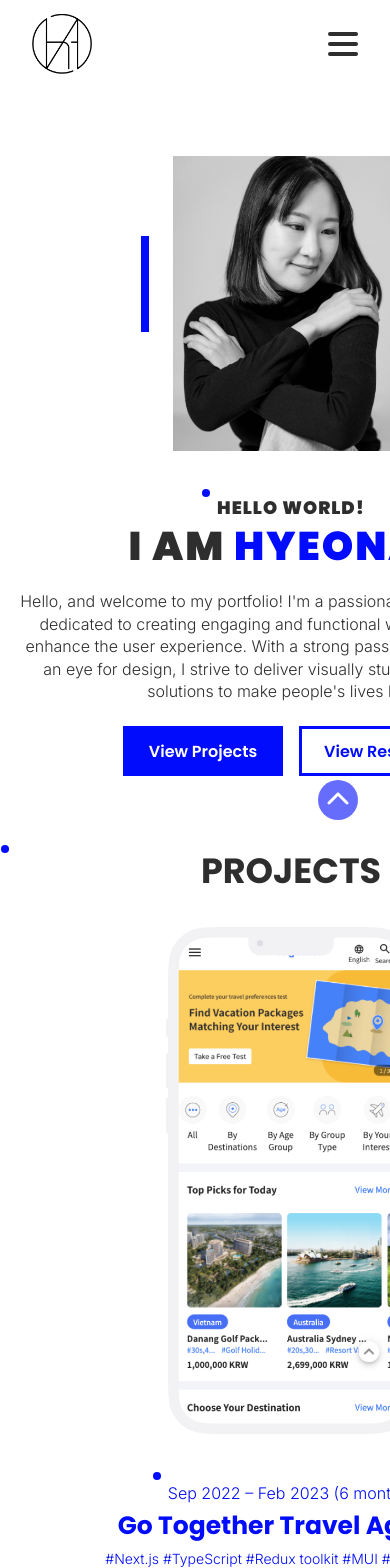
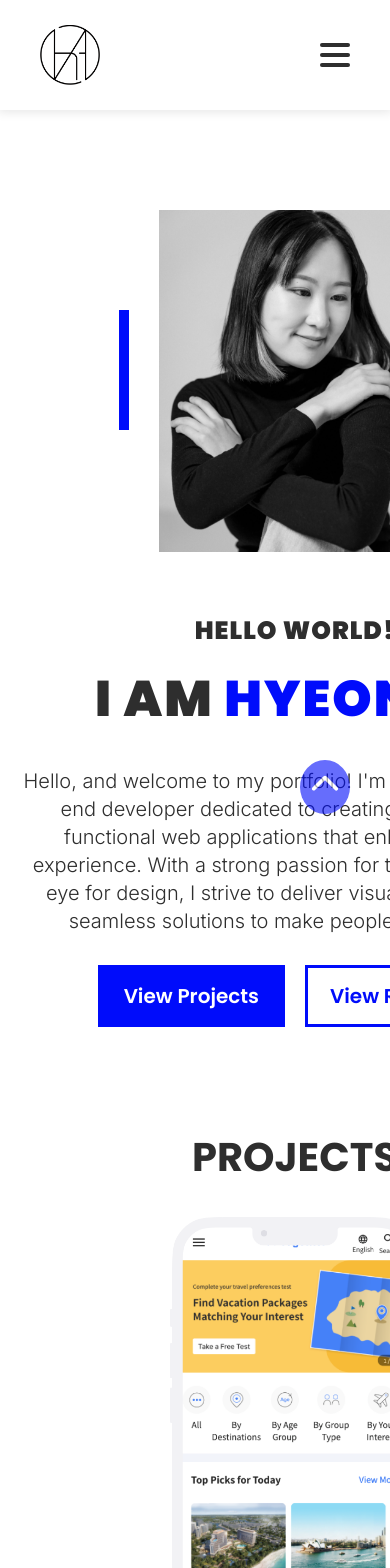
Before and after one commit to hyeonahc/portfolio, a Next.js app: page / in a window 390 px wide. Shown: the top 1568 px of the page. Built offline with nearby package versions, Linux system fonts and the light colour scheme; a web font is replaced by a local one.

Commit message:
#27 design: Update elements for mobile

```diff
--- a/components/AboutSection/AboutSection.styled.js
+++ b/components/AboutSection/AboutSection.styled.js
@@ -70,6 +70,9 @@ export const TagBox = styled.div`
     color: ${props => props.theme.colors.primary};
     vertical-align: baseline;
   }
+  @media (max-width: ${props => props.theme.breakpoints.sm}) {
+    flex-basis: 48%;
+  }
 `
 
 export const Tag = styled.span`
--- a/components/Common/Button/Button.styled.js
+++ b/components/Common/Button/Button.styled.js
@@ -23,4 +23,7 @@ export const StyledButton = styled.button`
     height: 3.1em;
     padding: 1rem 2.25rem;
   }
+  @media (max-width: ${props => props.theme.breakpoints.sm}) {
+    font-size: ${props => props.theme.fontSizes.lg};
+  }
 `
--- a/components/Common/Social/Social.styled.js
+++ b/components/Common/Social/Social.styled.js
@@ -9,6 +9,9 @@ export const SocialWrapper = styled.div`
   a {
     font-size: ${props => props.theme.fontSizes.lg};
     padding: 0.25em;
+    @media (max-width: ${props => props.theme.breakpoints.sm}) {
+      font-size: ${props => props.theme.fontSizes.xl};
+    }
   }
 `
 
--- a/components/Footer/Footer.styled.js
+++ b/components/Footer/Footer.styled.js
@@ -19,4 +19,7 @@ export const Author = styled.p`
 export const Copyright = styled.p`
   margin-bottom: 1em;
   font-size: ${props => props.theme.fontSizes.sm};
+  @media (max-width: ${props => props.theme.breakpoints.sm}) {
+    font-size: ${props => props.theme.fontSizes.md};
+  }
 `
--- a/components/Header/Header.styled.js
+++ b/components/Header/Header.styled.js
@@ -12,6 +12,9 @@ export const Row = styled.div`
   left: 0;
   z-index: 1;
   background-color: ${props => props.theme.colors.white};
+  @media (max-width: ${props => props.theme.breakpoints.sm}) {
+    box-shadow: 0px 0px 10px 2px rgba(0, 0, 0, 0.1);
+  }
 `
 
 export const Col = styled.div``
--- a/components/MainSection/MainSection.styled.js
+++ b/components/MainSection/MainSection.styled.js
@@ -9,6 +9,10 @@ export const Row = styled.div`
   gap: 3em;
   @media (max-width: ${props => props.theme.breakpoints.md}) {
     flex-direction: column;
+  }
+  @media (max-width: ${props => props.theme.breakpoints.sm}) {
+    height: auto;
+    padding: calc(5.5em + 100px) 0 100px 0;
   }
 `
 
@@ -41,6 +45,9 @@ export const Hello = styled.p`
     font-size: ${props => props.theme.fontSizes.xmd};
     margin-bottom: 0.5em;
   }
+  @media (max-width: ${props => props.theme.breakpoints.sm}) {
+    font-size: ${props => props.theme.fontSizes.xl};
+  }
 `
 
 export const Hyeonah = styled.p`
@@ -52,6 +59,9 @@ export const Hyeonah = styled.p`
   letter-spacing: 2px;
   @media (max-width: ${props => props.theme.breakpoints.md}) {
     font-size: ${props => props.theme.fontSizes.xxxl};
+  }
+  @media (max-width: ${props => props.theme.breakpoints.sm}) {
+    font-size: ${props => props.theme.fontSizes.xxxxl};
   }
 `
 
@@ -69,6 +79,10 @@ export const ProfilePhoto = styled.div`
   position: relative;
   @media (max-width: ${props => props.theme.breakpoints.md}) {
     height: 35vh;
+  }
+  @media (max-width: ${props => props.theme.breakpoints.sm}) {
+    height: auto;
+    width: 70vw;
   }
 `
 
--- a/components/ProjectSection/ProjectItem/ProjectItem.styled.js
+++ b/components/ProjectSection/ProjectItem/ProjectItem.styled.js
@@ -29,6 +29,9 @@ export const Date = styled.p`
   color: ${props => props.theme.colors.primary};
   margin-bottom: 0.5em;
   position: relative;
+  @media (max-width: ${props => props.theme.breakpoints.sm}) {
+    margin-bottom: 0;
+  }
 `
 
 export const Title = styled.h2`
@@ -37,6 +40,10 @@ export const Title = styled.h2`
   color: ${props => props.theme.colors.primary};
   text-transform: capitalize;
   margin-bottom: 0.5em;
+  @media (max-width: ${props => props.theme.breakpoints.sm}) {
+    font-size: 3rem;
+    margin-bottom: 0;
+  }
 `
 
 export const Tags = styled.div`
@@ -56,6 +63,9 @@ export const Tag = styled.span`
   font-size: ${props => props.theme.fontSizes.sm};
   font-weight: ${props => props.theme.fontWeight.light};
   color: ${props => props.theme.colors.primary};
+  @media (max-width: ${props => props.theme.breakpoints.sm}) {
+    font-size: ${props => props.theme.fontSizes.md};
+  }
 `
 
 export const Description = styled.p`
--- a/components/ProjectSection/ProjectSection.styled.js
+++ b/components/ProjectSection/ProjectSection.styled.js
@@ -11,4 +11,7 @@ export const Title = styled.h2`
   @media (max-width: ${props => props.theme.breakpoints.md}) {
     text-align: center;
   }
+  @media (max-width: ${props => props.theme.breakpoints.sm}) {
+    font-size: ${props => props.theme.fontSizes.xxxl};
+  }
 `
--- a/styles/globals.js
+++ b/styles/globals.js
@@ -15,7 +15,7 @@ const GlobalStyle = createGlobalStyle`
 
 	body {
 		font-family: 'Inter', sans-serif;
-		font-size: 1.6rem;
+		font-size: ${props => props.theme.fontSizes.md};
 		color: ${props => props.theme.colors.black};
 	}
 
@@ -43,6 +43,13 @@ const GlobalStyle = createGlobalStyle`
 	img {
     vertical-align: bottom;
   }
+
+	@media (max-width: ${props => props.theme.breakpoints.sm}) {
+		body {
+			font-size: ${props => props.theme.fontSizes.lg};
+			line-height: 1.5;
+		}
+	}
 `
 
 // Shared Design
@@ -62,6 +69,9 @@ export const BulletPoint = styled.span`
   @media (max-width: ${props => props.theme.breakpoints.md}) {
     right: ${props => props.mdRight};
   }
+  @media (max-width: ${props => props.theme.breakpoints.sm}) {
+    display: none;
+  }
 `
 
 export default GlobalStyle
```
